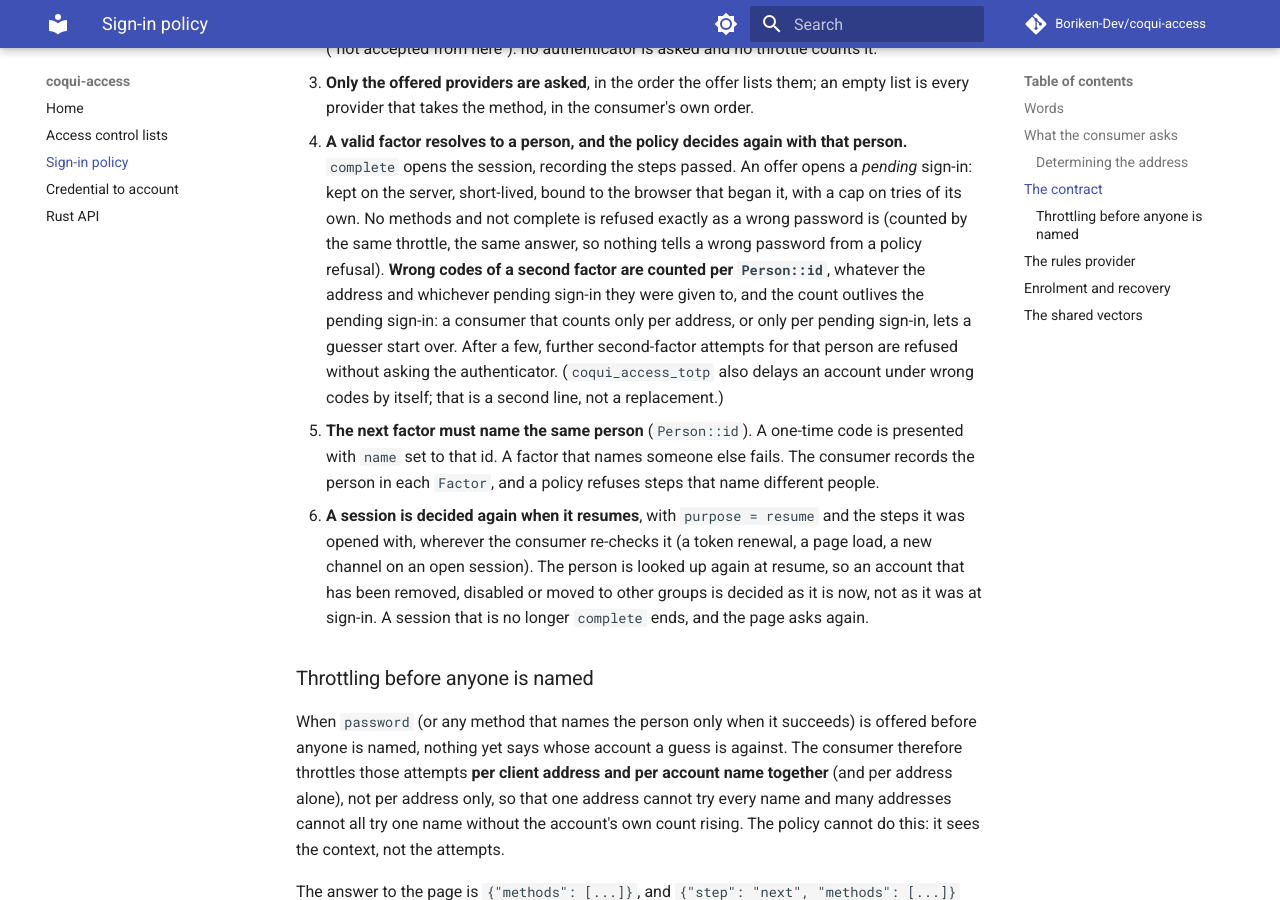
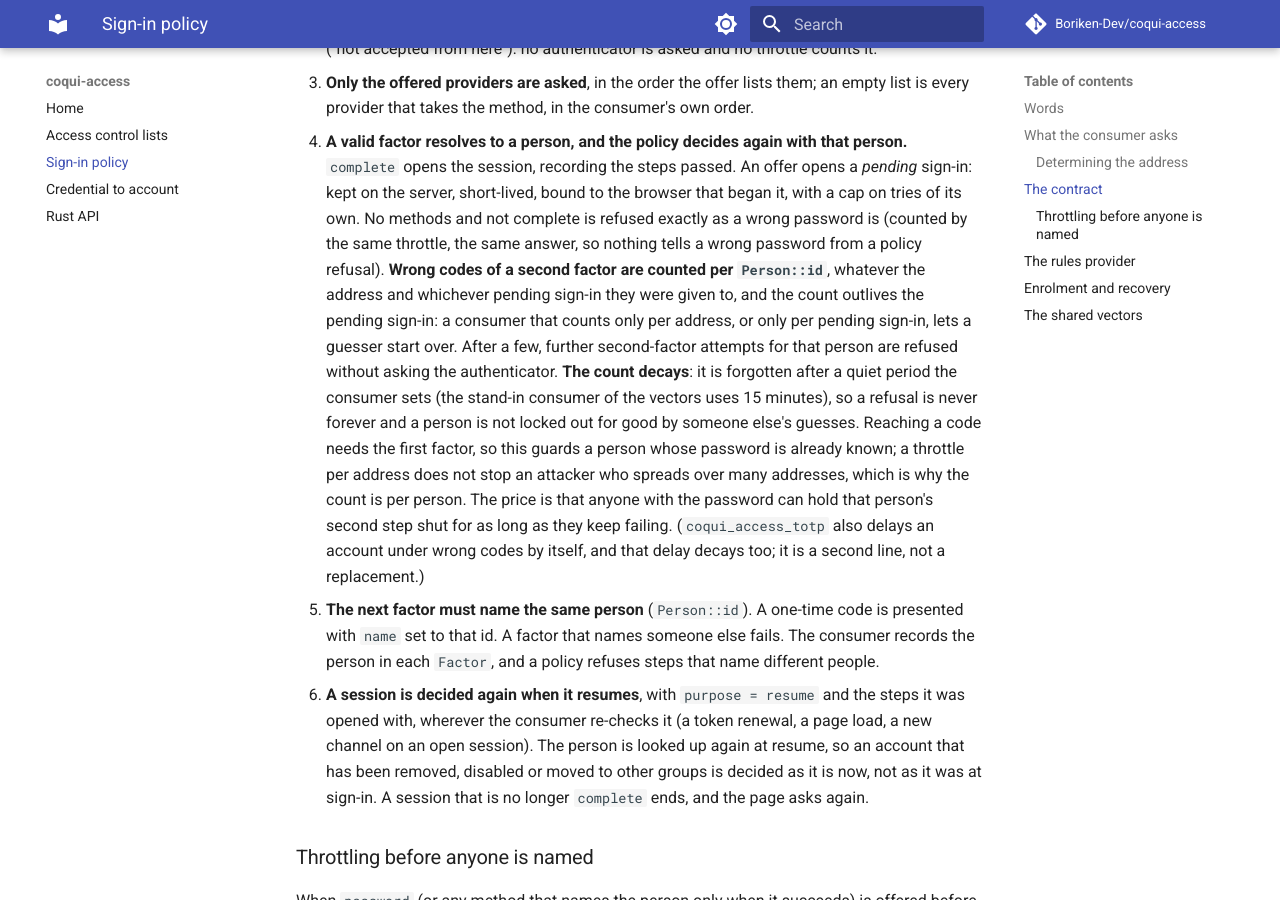
Before and after one commit to Boriken-Dev/coqui-access, an MkDocs documentation site: the page built from docs/sign-in.md, in a window 1280 px wide and 900 px high, scrolled down 1862 px. Built offline with MkDocs 1.6.1 and Material for MkDocs 9.7.7, drawn with Linux system fonts in a browser that asks for light colours; comment, search, counter and statistics services are not loaded; some of the changed text lies outside the part shown.

Commit message:
docs: a person's count of wrong second-factor codes decays, and the trade-off is stated plainly
The contract now says the count is forgotten after a quiet period the consumer
sets; the stand-in consumer of the vectors does so, and a flow with a step
after_seconds proves it.

```diff
--- a/docs/sign-in.md
+++ b/docs/sign-in.md
@@ -66,8 +66,14 @@ every client look like it is inside it.
    address and whichever pending sign-in they were given to, and the count outlives the pending
    sign-in: a consumer that counts only per address, or only per pending sign-in, lets a guesser
    start over. After a few, further second-factor attempts for that person are refused without
-   asking the authenticator. (`coqui_access_totp` also delays an account under wrong codes by
-   itself; that is a second line, not a replacement.)
+   asking the authenticator. **The count decays**: it is forgotten after a quiet period the
+   consumer sets (the stand-in consumer of the vectors uses 15 minutes), so a refusal is never
+   forever and a person is not locked out for good by someone else's guesses. Reaching a code
+   needs the first factor, so this guards a person whose password is already known; a throttle
+   per address does not stop an attacker who spreads over many addresses, which is why the count
+   is per person. The price is that anyone with the password can hold that person's second step
+   shut for as long as they keep failing. (`coqui_access_totp` also delays an account under
+   wrong codes by itself, and that delay decays too; it is a second line, not a replacement.)
 5. **The next factor must name the same person** (`Person::id`). A one-time code is presented
    with `name` set to that id. A factor that names someone else fails. The consumer records the
    person in each `Factor`, and a policy refuses steps that name different people.
@@ -178,6 +184,6 @@ The `test-support` feature of `coqui-access-signin` exposes `vectors::POLICY` an
   (`password` valid for `alice` with `pw`, the stand-in provider `ldap` rejecting every password
   and `local` accepting; `certificate` naming `alice` or `bob`; `totp` accepting `123456` for the id of
   the person already named). Each step is `{ action: offer | present | resume, address, method?, name?,
-  secret?, expect: { result, methods?, authenticator_calls, throttled, asked? } }` where `result` is
+  secret?, after_seconds?, expect: { result, methods?, authenticator_calls, throttled, asked? } }` where `result` is
   `methods`, `refused_unasked`, `failed`, `next` or `signed_in`. There is a flow for each of the six
   points of the contract; the crate's own tests run them against a small stand-in consumer.
```
Also changed, not shown: 2 other files.
